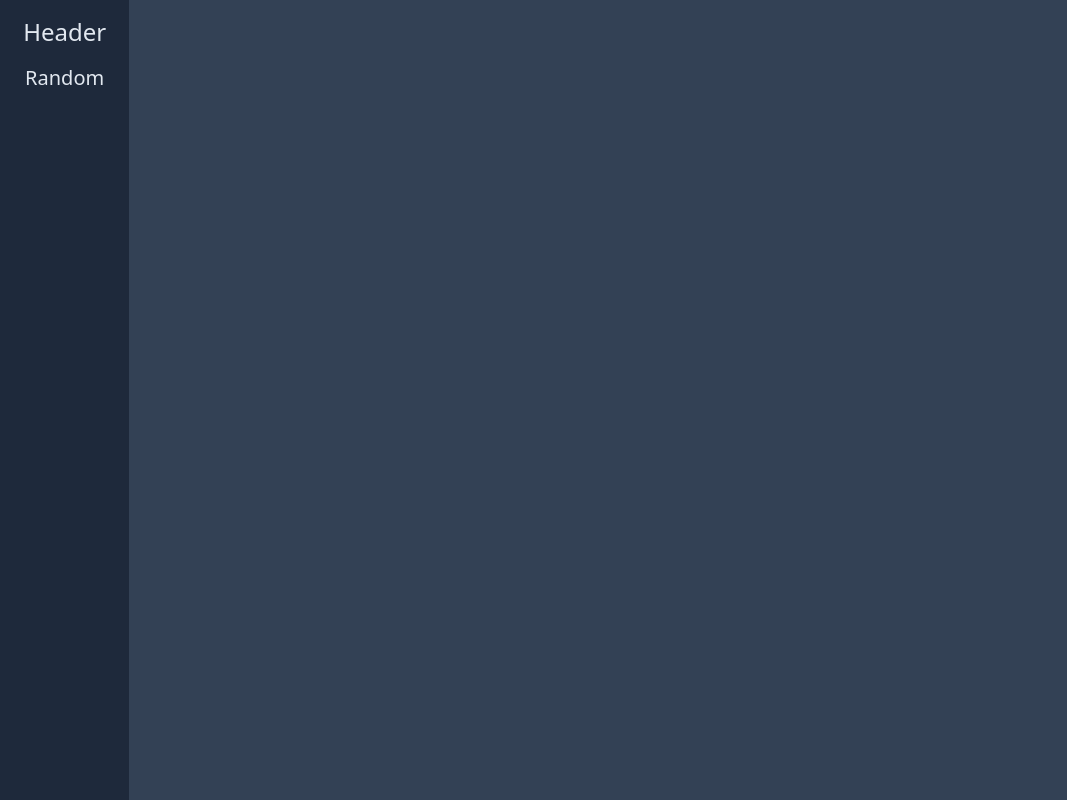
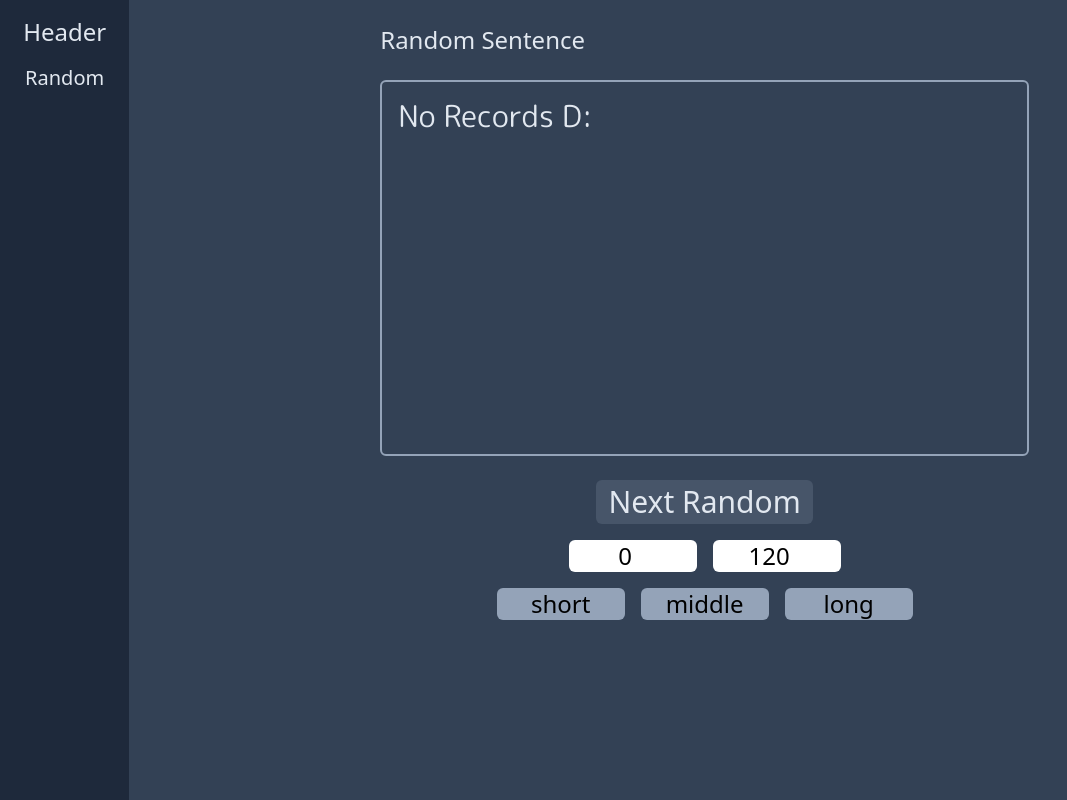
Before and after one commit to Lootmann/EnglishMaster, a React (Vite) app in the folder frontend/: page /sentences/random in a window 1280 px wide. Shown: the whole page, without its empty margins (0-1067 px from the left). Built offline with nearby package versions, Linux system fonts and the light colour scheme; no server answers.

Commit message:
frontend: sentences/SentenceRandom - fix get random sentence

```diff
--- a/frontend/src/sentences/SentenceRandom.tsx
+++ b/frontend/src/sentences/SentenceRandom.tsx
@@ -1,16 +1,12 @@
 import axios from "axios";
 import { API_URL } from "../utils/settings";
+import { initSentenceType } from "../utils/initializer";
 import { Link } from "react-router-dom";
 import { useEffect, useState } from "react";
 import "../styles/fonts.css";
 
 export function SentenceRandom() {
-  const [sentence, setSentence] = useState<SentenceType>({
-    id: 0,
-    text: "",
-    translation: "",
-    counters: [],
-  });
+  const [sentence, setSentence] = useState<SentenceType>(initSentenceType());
 
   const [numRange, setNumRange] = useState<numOfWordRangeType>({
     low: 0,
@@ -29,15 +25,15 @@ export function SentenceRandom() {
     e.preventDefault();
     switch (rangeString) {
       case "short": {
-        setNumRange({ low: 0, high: 120 });
+        setNumRange({ low: 0, high: 40 });
         break;
       }
       case "middle": {
-        setNumRange({ low: 120, high: 200 });
+        setNumRange({ low: 40, high: 80 });
         break;
       }
       case "long": {
-        setNumRange({ low: 200, high: 9999 });
+        setNumRange({ low: 80, high: 9999 });
         break;
       }
     }
@@ -55,7 +51,9 @@ export function SentenceRandom() {
           `/sentences?random=true&low=${numRange.low}&high=${numRange.high}`
       )
       .then((resp) => {
-        setSentence(resp.data[0]);
+        console.log(">>> useEffect");
+        if (resp.data.length > 0) setSentence(resp.data[0]);
+        else setSentence(initSentenceType());
       });
   }, [refresh]);
 
@@ -70,7 +68,6 @@ export function SentenceRandom() {
 
   return (
     <>
-      {sentence.id !== 0 && (
       <div className="h-full w-3/5 ml-auto mr-auto flex flex-col gap-2 p-4">
         <header className="flex gap-4 mb-4 items-baseline text-2xl">
           <h2 className="text-2xl">Random Sentence</h2>
@@ -82,7 +79,8 @@ export function SentenceRandom() {
           className="h-1/2 mb-4 flex flex-col gap-4 p-4 border-2 border-slate-400 rounded-md"
           onMouseDown={(e) => e.preventDefault()}
         >
-            {isFlip ? (
+          {sentence.id != 0 ? (
+            isFlip ? (
               <p
                 className="text-3xl transition-all"
                 onMouseDown={(e) => e.stopPropagation()}
@@ -93,10 +91,14 @@ export function SentenceRandom() {
               <p className="text-3xl" onMouseDown={(e) => e.stopPropagation()}>
                 {sentence.translation}
               </p>
+            )
+          ) : (
+            <p className="text-3xl">No Records D:</p>
           )}
         </div>
 
         <div className="flex justify-center gap-8">
+          {sentence.id !== 0 && (
             <Link
               to={`/sentences/${sentence.id}`}
               className="text-3xl bg-slate-600 hover:bg-teal-500 hover:text-slate-900 transition-all duration-200 px-3 py-1 rounded-md"
@@ -104,14 +106,7 @@ export function SentenceRandom() {
             >
               Move To Detail
             </Link>
-
-            <button
-              type="submit"
-              className="text-3xl bg-slate-600 hover:bg-indigo-400 hover:text-slate-900 transition-all duration-200 px-3 py-1 rounded-md"
-              onClick={(e) => handleClick(e)}
-            >
-              Read Count ({sentence.counters.length})
-            </button>
+          )}
 
           <Link
             to={{}}
@@ -120,6 +115,16 @@ export function SentenceRandom() {
           >
             Next Random
           </Link>
+
+          {sentence.id !== 0 && (
+            <button
+              type="submit"
+              className="text-3xl bg-slate-600 hover:bg-indigo-400 hover:text-slate-900 transition-all duration-200 px-3 py-1 rounded-md"
+              onClick={(e) => handleClick(e)}
+            >
+              Read Count ({sentence.counters.length})
+            </button>
+          )}
         </div>
 
         <div className="ml-auto mr-auto flex flex-col gap-4 mt-2">
@@ -168,7 +173,6 @@ export function SentenceRandom() {
           </div>
         </div>
       </div>
-      )}
     </>
   );
 }
--- a/frontend/src/types/input-form.d.ts
+++ b/frontend/src/types/input-form.d.ts
@@ -7,6 +7,7 @@ type CounterType = {
 type SentenceType = {
   id: number;
   text: string;
+  num_of_word: number;
   translation: string;
   counters: CounterType[];
 };
--- a/frontend/src/utils/initializer.ts
+++ b/frontend/src/utils/initializer.ts
@@ -3,8 +3,9 @@ export function initSentenceType(): SentenceType {
   return {
     id: 0,
     text: "",
+    num_of_word: 0,
     translation: "",
-    counter: 0,
+    counters: [],
   };
 }
 
```
Lines whose indentation alone changed are shown as unchanged.
